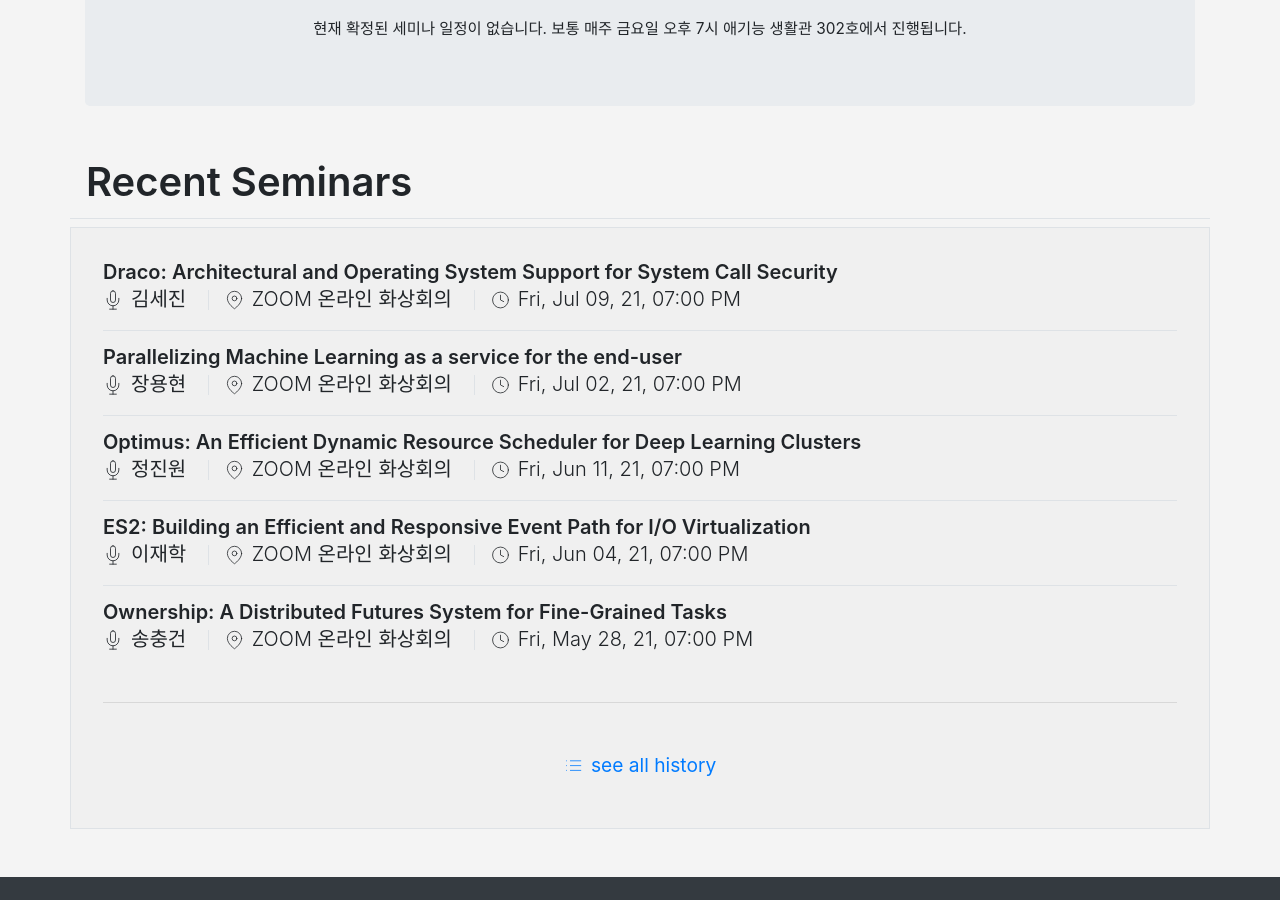
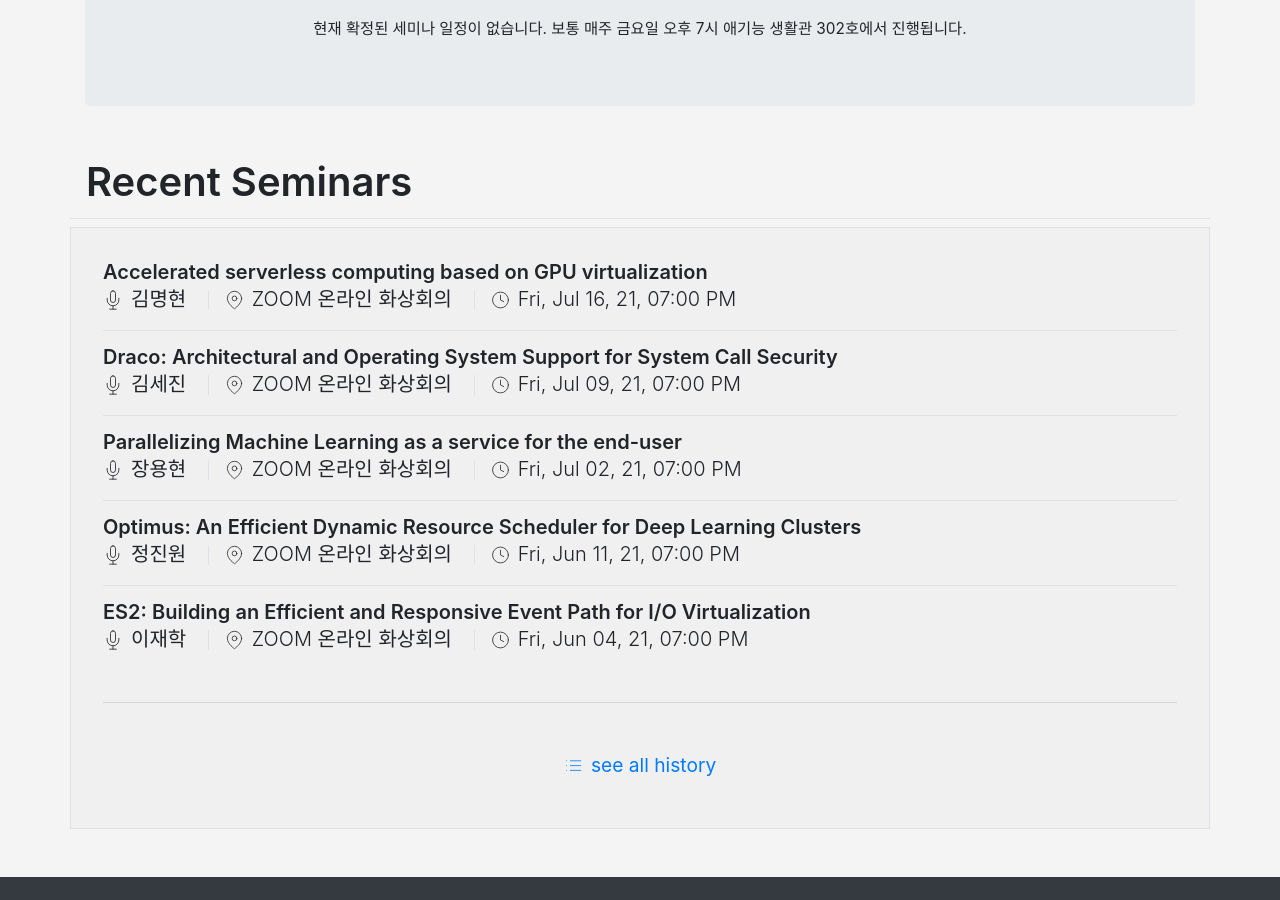
Before and after one commit to KU-Cloud/ku-cloud.github.io, a Jekyll site: the page built from seminar.html, in a window 1280 px wide and 900 px high, scrolled down 355 px. Built offline with Jekyll 4.4.1, drawn with Linux system fonts in a browser that asks for light colours.

Commit message:
update seminars

```diff
--- a/_data/seminars.yaml
+++ b/_data/seminars.yaml
@@ -723,3 +723,7 @@
   date: 2021-07-09T19:00:00.000+0900
   speacker: 김세진
   location: ZOOM 온라인 화상회의
+- title: 'Accelerated serverless computing based on GPU virtualization'
+  date: 2021-07-16T19:00:00.000+0900
+  speacker: 김명현
+  location: ZOOM 온라인 화상회의
```
